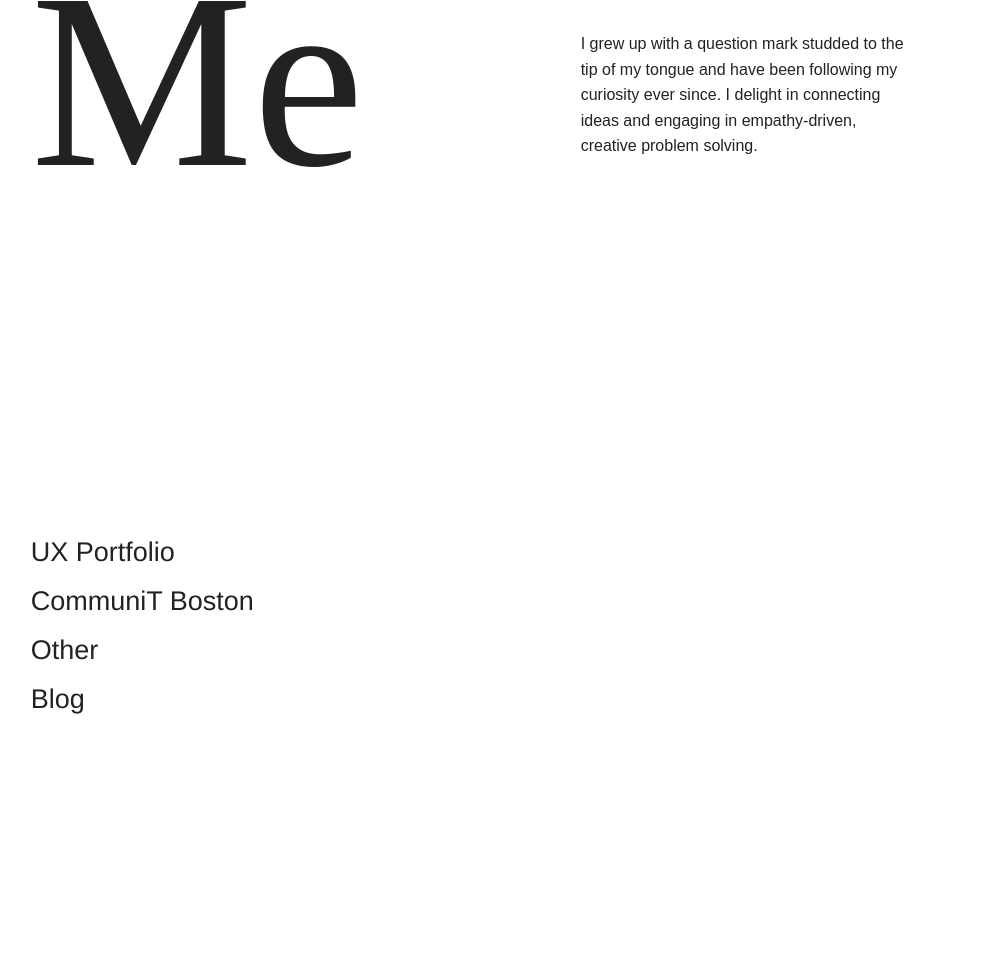
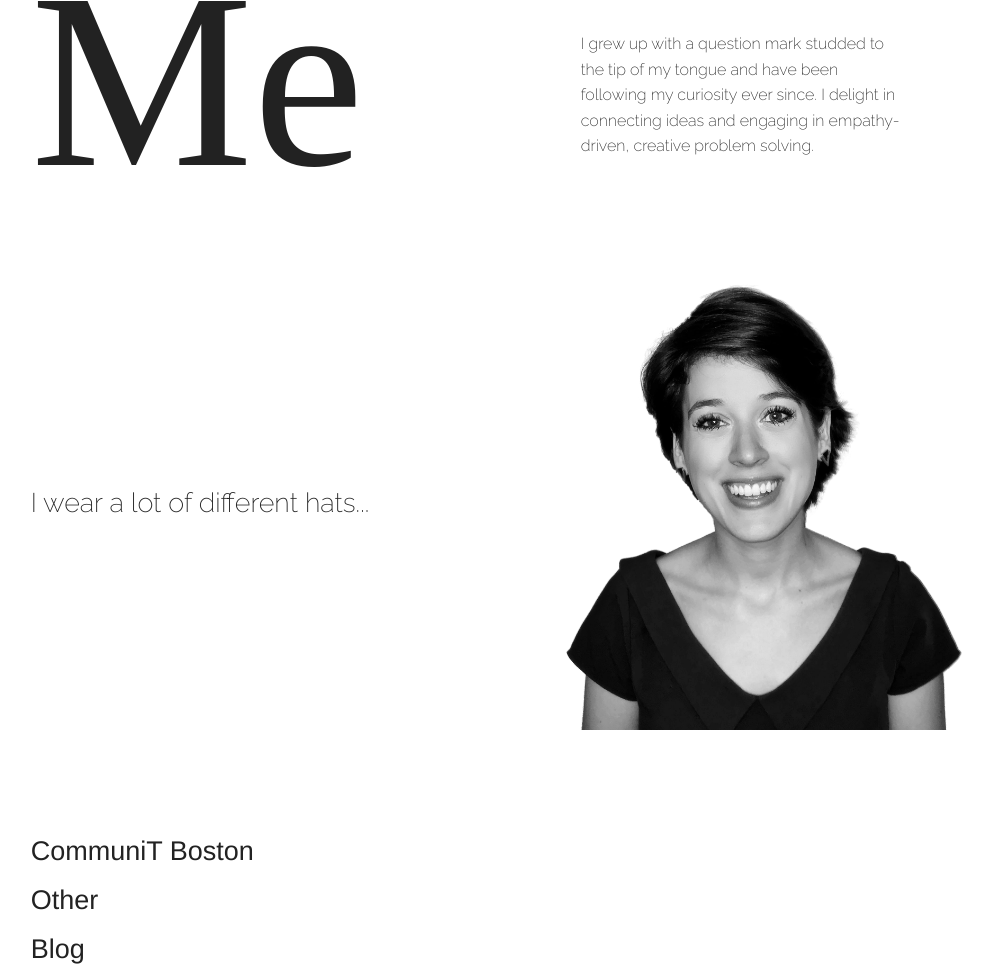
Before and after one commit to caraclarke/devin, a plain HTML site: page index.html in a window 1280 px wide. Shown: the part 544-1521 px from the top of the page, without its empty margins (166-1159 px from the left). Before the commit the page ends 1271 px from the top, so only its background shows below. Drawn offline with nearby package versions, Linux system fonts and the light colour scheme; a script that the page names is missing; a web font is replaced by a local one.

Commit message:
Rough placement, content
Added content, rough placement beginning.

```diff
--- a/index.html
+++ b/index.html
@@ -8,6 +8,7 @@
   <link rel="stylesheet" href="foundation-5.5.3/css/foundation.min.css">
   <link rel="stylesheet" href="foundation-5.5.3/css/normalize.css">
   <link rel="stylesheet" href="https://maxcdn.bootstrapcdn.com/font-awesome/4.4.0/css/font-awesome.min.css">
+  <link href='https://fonts.googleapis.com/css?family=Raleway:200' rel='stylesheet' type='text/css'>
   <link type="text/css" rel="stylesheet" href="style/main_style.css">
 </head>
 <body>
@@ -46,9 +47,9 @@
     </div>
 
     <div class="row">
-      <div class="small-11 small-centered columns">
-        <h3 data-magellan-destination="ux-portfolio">UX Portfolio</h3>
-        <a name="ux-portfolio"></a>
+      <div class="small-11 small-centered columns ux-portfolio">
+        <h3 data-magellan-destination="ux-portfolio" class="ux-portfolio-title">I wear a lot of different hats...</h3>
+        <div class="hold-image-ux-portfolio"><img src="images/headshot-devin.png"></div>
       </div>
     </div>
 
--- a/style/main_style.css
+++ b/style/main_style.css
@@ -1,5 +1,5 @@
 body {
-  font-family: 'Muli', sans-serif;
+  font-family: 'Raleway', sans-serif;
   background-color: #fff;
 }
 
@@ -81,6 +81,26 @@ body {
     margin-right: -15px;
   }
 
+  /* ux portfolio section */
+
+  .ux-portfolio {
+    margin-bottom: 100px;
+  }
+
+  .ux-portfolio h3 {
+    text-align: left;
+    font-family: 'Raleway', sans-serif;
+    position: relative;
+    top: 250px;
+  }
+
+  .hold-image-ux-portfolio img {
+    position: relative;
+    left: 500px;
+    height: 450px;
+    width: auto;
+  }
+
 }
 
 /* mobile resets */
@@ -113,7 +133,7 @@ body {
 
 .about-me {
   margin-top: 125px;
-  margin-bottom: 500px;
+  margin-bottom: 200px;
   margin-right: 25px;
 }
 
```
